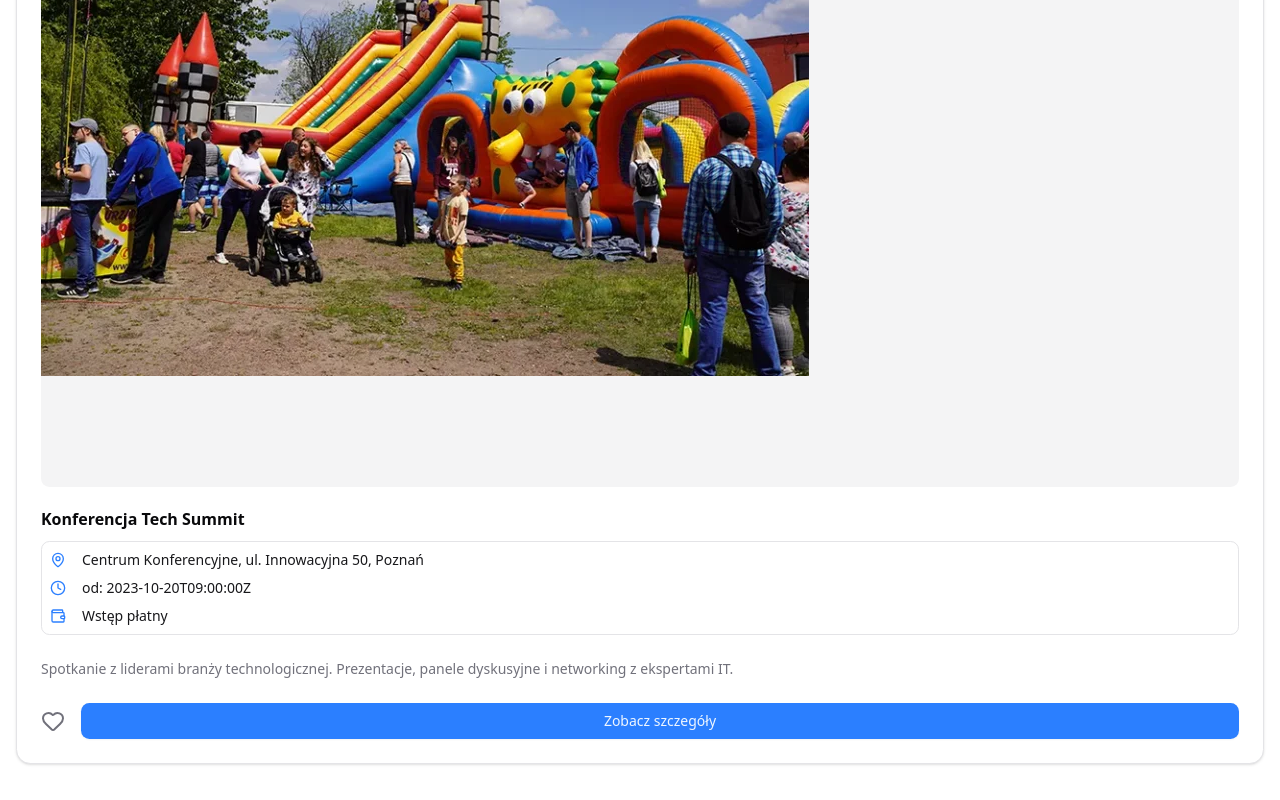
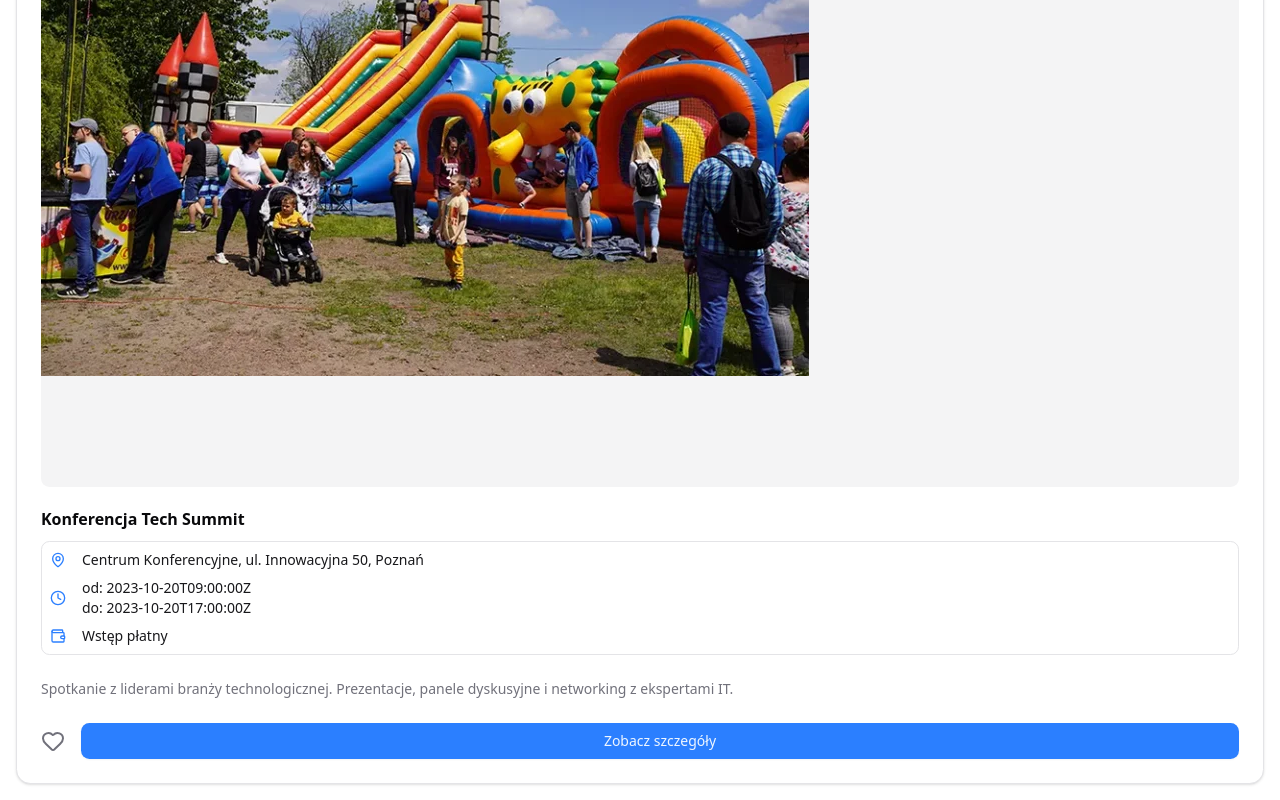
Before and after one commit to adminsisters-tarnow-hackathon-2025/fe-adminsisters, a React (Vite) app: page / in a window 1280 px wide. Shown: the part 5083-5883 px from the top of the page. Built offline with nearby package versions, Linux system fonts and the light colour scheme.

Commit message:
fix: make dateTo required in Event interface and update sample event data

```diff
--- a/src/api/events/types/index.ts
+++ b/src/api/events/types/index.ts
@@ -7,7 +7,7 @@ export interface Event {
   coinReward: number;
   image: string;
   dateFrom: string;
-  dateTo?: string;
+  dateTo: string;
   location: EventLocation;
 }
 
--- a/src/views/home/Home.tsx
+++ b/src/views/home/Home.tsx
@@ -97,6 +97,7 @@ const events: Event[] = [
     coinReward: 400,
     image: "/src/assets/event.png",
     dateFrom: "2023-10-20T09:00:00Z",
+    dateTo: "2023-10-20T17:00:00Z",
     location: {
       id: "6",
       name: "Centrum Konferencyjne",
```
